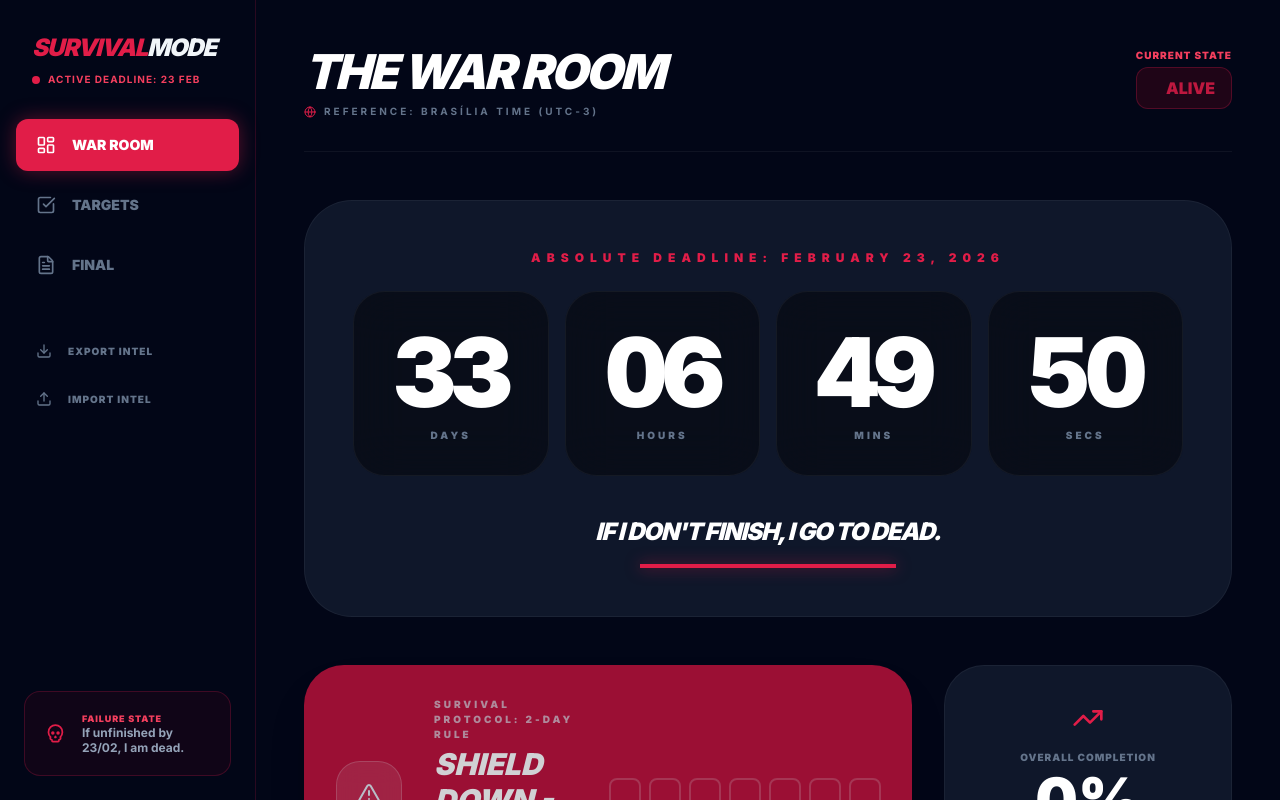
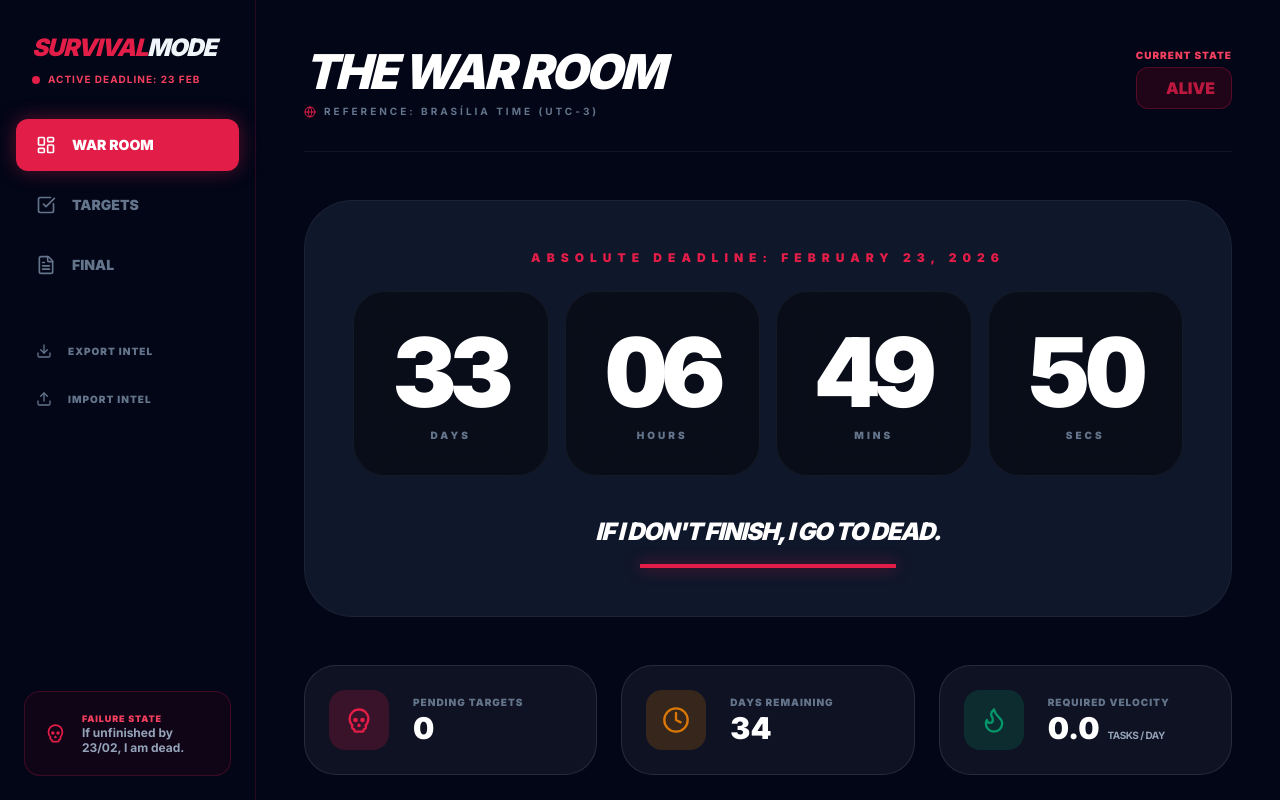
Before and after one commit to gabrielcpolitano/AULAS, a React (Vite) app: page / in a window 1280 px wide. Shown: the top 800 px of the page. Built offline with nearby package versions, Linux system fonts and the light colour scheme.

Commit message:
feat: Add dynamic task calculation to Dashboard
Calculates and displays the number of tasks remaining per day based on the project deadline and pending tasks. Also, introduces a new 'Flame' icon and refactors deadline day calculation to `daysRemaining` for clarity.

```diff
--- a/pages/Dashboard.tsx
+++ b/pages/Dashboard.tsx
@@ -2,7 +2,7 @@
 import React, { useState, useEffect } from 'react';
 import { Task, StudyHistory } from '../types';
 import { Link } from 'react-router-dom';
-import { Skull, Zap, Globe, AlertTriangle, ShieldCheck, Clock, CheckCircle, TrendingUp, Trophy } from 'lucide-react';
+import { Skull, Zap, Globe, AlertTriangle, ShieldCheck, Clock, CheckCircle, TrendingUp, Trophy, Flame } from 'lucide-react';
 
 interface DashboardProps {
   tasks: Task[];
@@ -35,7 +35,7 @@ const Dashboard: React.FC<DashboardProps> = ({ tasks, history, isCleared }) => {
   const deadline = new Date('2026-02-23T23:59:59');
   const diff = Math.max(0, deadline.getTime() - nowBR.getTime());
 
-  const days = Math.floor(diff / (1000 * 60 * 60 * 24));
+  const daysRemaining = Math.ceil(diff / (1000 * 60 * 60 * 24));
   const hours = Math.floor((diff % (1000 * 60 * 60 * 24)) / (1000 * 60 * 60));
   const mins = Math.floor((diff % (1000 * 60 * 60)) / (1000 * 60));
   const secs = Math.floor((diff % (1000 * 60)) / 1000);
@@ -43,6 +43,11 @@ const Dashboard: React.FC<DashboardProps> = ({ tasks, history, isCleared }) => {
   const pendingTasks = tasks.filter(t => !t.completed).length;
   const completedTasks = tasks.filter(t => t.completed).length;
   const progressPercent = tasks.length > 0 ? Math.round((completedTasks / tasks.length) * 100) : 0;
+
+  // Dynamic Calculation: Targets per day
+  // If daysRemaining is 0 but it's still today, we treat it as 1 to avoid division by zero
+  const effectiveDays = daysRemaining > 0 ? daysRemaining : 1;
+  const tasksPerDay = (pendingTasks / effectiveDays).toFixed(1);
 
   let ruleStatus = {
     label: "SHIELD ACTIVE",
@@ -112,7 +117,7 @@ const Dashboard: React.FC<DashboardProps> = ({ tasks, history, isCleared }) => {
 
           <div className="grid grid-cols-2 md:grid-cols-4 gap-4 relative z-10">
             {[
-              { v: days, l: 'Days' },
+              { v: Math.max(0, daysRemaining - 1), l: 'Days' },
               { v: hours, l: 'Hours' },
               { v: mins, l: 'Mins' },
               { v: secs, l: 'Secs' }
@@ -129,6 +134,44 @@ const Dashboard: React.FC<DashboardProps> = ({ tasks, history, isCleared }) => {
               <div className="h-1 w-64 bg-rose-600 mt-4 shadow-[0_0_15px_rgba(225,29,72,0.6)]" />
           </div>
         </section>
+      )}
+
+      {/* DYNAMIC CALCULATIONS SECTION */}
+      {!isCleared && (
+        <div className="grid grid-cols-1 md:grid-cols-3 gap-6">
+          <div className="bg-white/5 border border-white/10 rounded-[2rem] p-6 flex items-center gap-6">
+            <div className="p-4 bg-rose-600/20 rounded-2xl text-rose-600">
+              <Skull size={28} />
+            </div>
+            <div>
+              <p className="text-[10px] font-black text-slate-500 uppercase tracking-widest">Pending Targets</p>
+              <p className="text-3xl font-black text-white">{pendingTasks}</p>
+            </div>
+          </div>
+
+          <div className="bg-white/5 border border-white/10 rounded-[2rem] p-6 flex items-center gap-6">
+            <div className="p-4 bg-amber-600/20 rounded-2xl text-amber-600">
+              <Clock size={28} />
+            </div>
+            <div>
+              <p className="text-[10px] font-black text-slate-500 uppercase tracking-widest">Days Remaining</p>
+              <p className="text-3xl font-black text-white">{daysRemaining}</p>
+            </div>
+          </div>
+
+          <div className={`border rounded-[2rem] p-6 flex items-center gap-6 transition-all ${parseFloat(tasksPerDay) > 3 ? 'bg-rose-950/20 border-rose-600/50 shadow-[0_0_20px_rgba(225,29,72,0.1)]' : 'bg-white/5 border-white/10'}`}>
+            <div className={`p-4 rounded-2xl ${parseFloat(tasksPerDay) > 3 ? 'bg-rose-600 text-white animate-pulse' : 'bg-emerald-600/20 text-emerald-600'}`}>
+              <Flame size={28} />
+            </div>
+            <div>
+              <p className="text-[10px] font-black text-slate-500 uppercase tracking-widest">Required Velocity</p>
+              <div className="flex items-baseline gap-2">
+                <p className="text-3xl font-black text-white">{tasksPerDay}</p>
+                <span className="text-[10px] font-bold text-slate-400 uppercase tracking-tighter">tasks / day</span>
+              </div>
+            </div>
+          </div>
+        </div>
       )}
 
       <div className="grid grid-cols-1 lg:grid-cols-3 gap-8">
```
